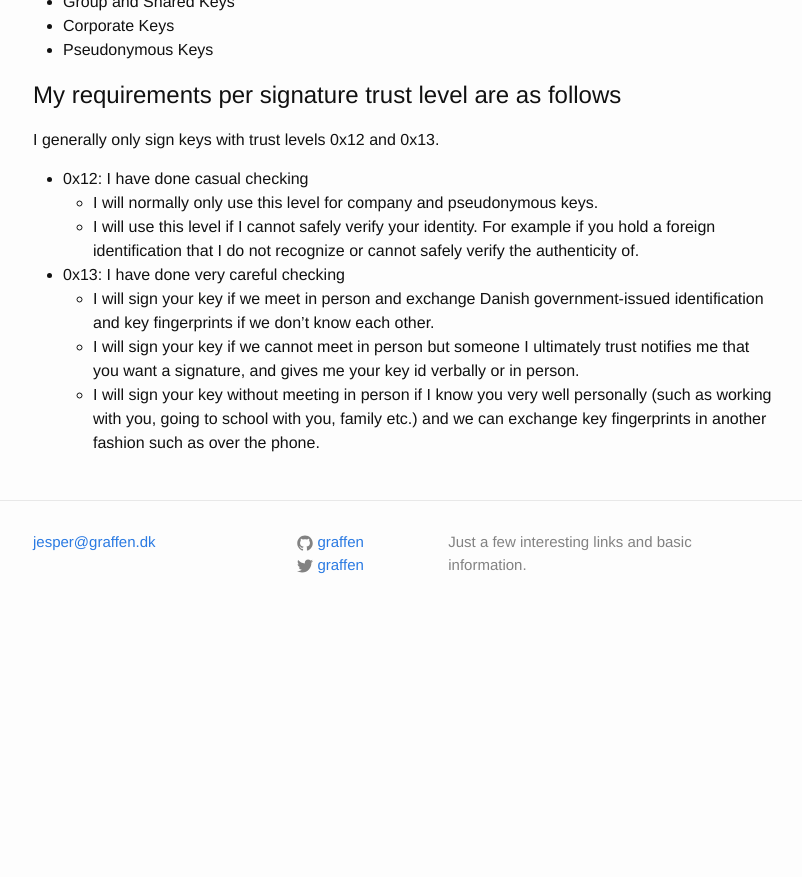
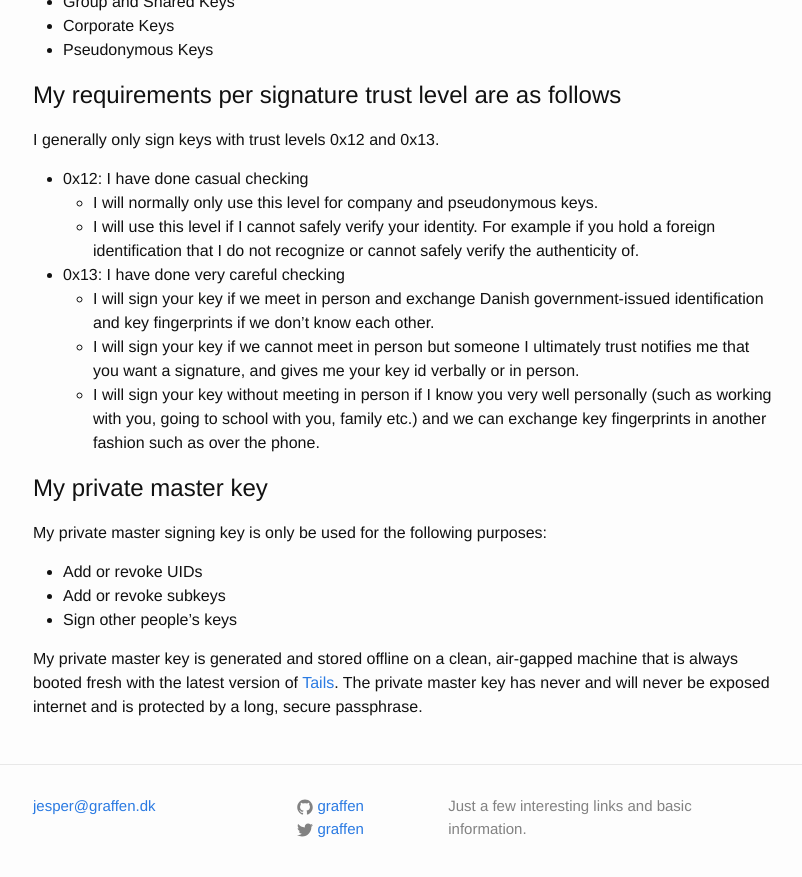
Before and after one commit to graffen/graffen.github.io, a Jekyll site: the page built from keysigning/policy/index.md, in a window 1280 px wide and 900 px high, scrolled down 657 px. Shown: the top 877 px of the window, without its empty margins (237-1039 px from the left). Built offline with Jekyll 4.4.1, drawn with Linux system fonts in a browser that asks for light colours; before the commit the page ends 1293 px from its top, so only the background shows below that.

Commit message:
Update key signing policy with information about my master signing key and security

```diff
--- a/keysigning/policy/index.md
+++ b/keysigning/policy/index.md
@@ -38,3 +38,13 @@ I generally only sign keys with trust levels 0x12 and 0x13.
   * I will sign your key if we meet in person and exchange Danish government-issued identification and key fingerprints if we don't know each other.
   * I will sign your key if we cannot meet in person but someone I ultimately trust notifies me that you want a signature, and gives me your key id verbally or in person.
   * I will sign your key without meeting in person if I know you very well personally (such as working with you, going to school with you, family etc.) and we can exchange key fingerprints in another fashion such as over the phone.
+
+## My private master key
+
+My private master signing key is only be used for the following purposes:
+
+* Add or revoke UIDs
+* Add or revoke subkeys
+* Sign other people's keys
+
+My private master key is generated and stored offline on a clean, air-gapped machine that is always booted fresh with the latest version of [Tails](https://tails.boum.org/). The private master key has never and will never be exposed internet and is protected by a long, secure passphrase.
```
Also changed, not shown: 1 other file.
